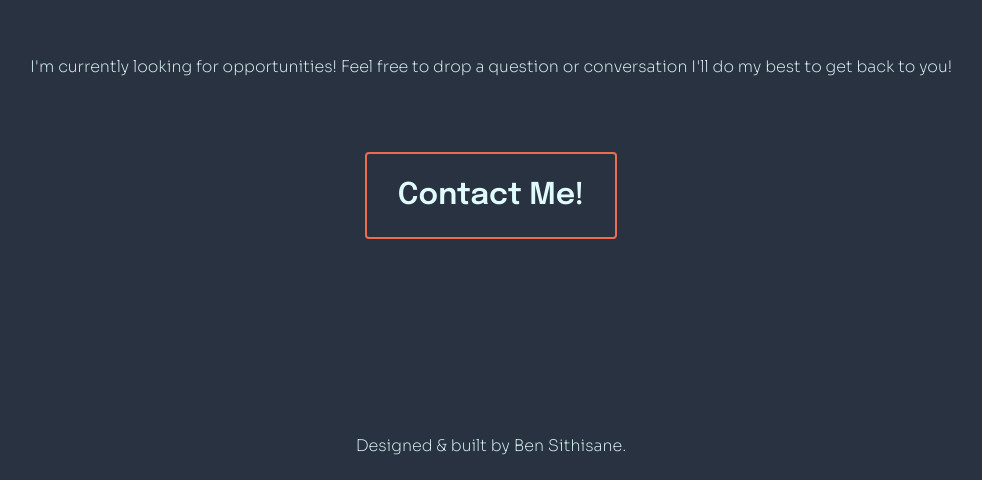
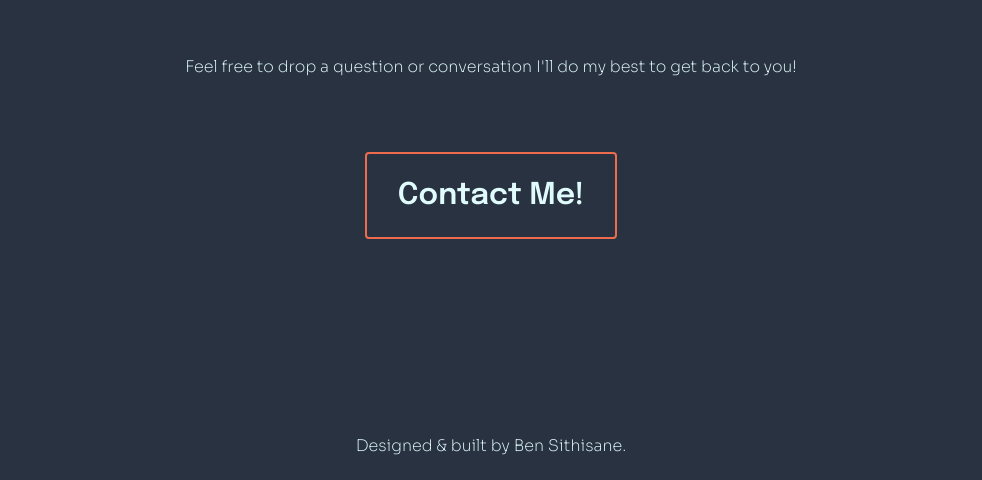
Before and after one commit to Benjamin-Sithisane/portfolio-v1, a React (Create React App) app: page / in a window 1280 px wide. Shown: the part 3140-3620 px from the top of the page, without its empty margins (149-1131 px from the left). Built offline with nearby package versions, Linux system fonts and the light colour scheme.

Commit message:
Update contact.js

```diff
--- a/src/components/contact.js
+++ b/src/components/contact.js
@@ -47,7 +47,7 @@ const Contact = () => {
     return (
         <StyledContactSection id='contact'>
             <p>
-                I'm currently looking for opportunities! Feel free to drop a question or conversation
+               Feel free to drop a question or conversation
                 I'll do my best to get back to you!
             </p>
 
```
